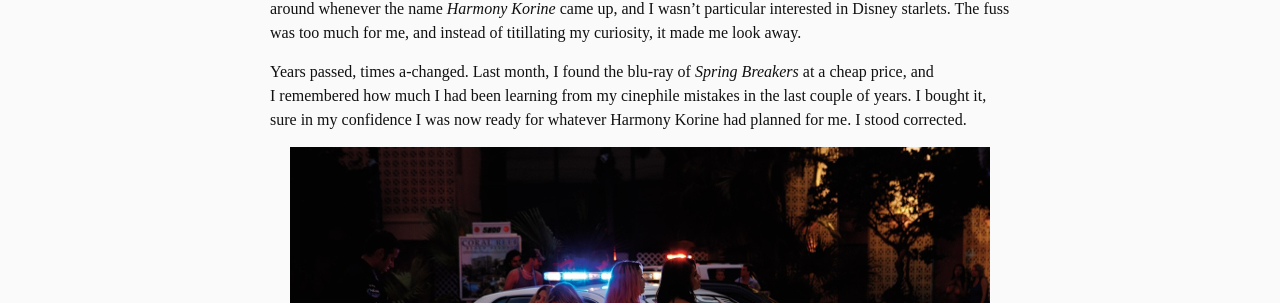
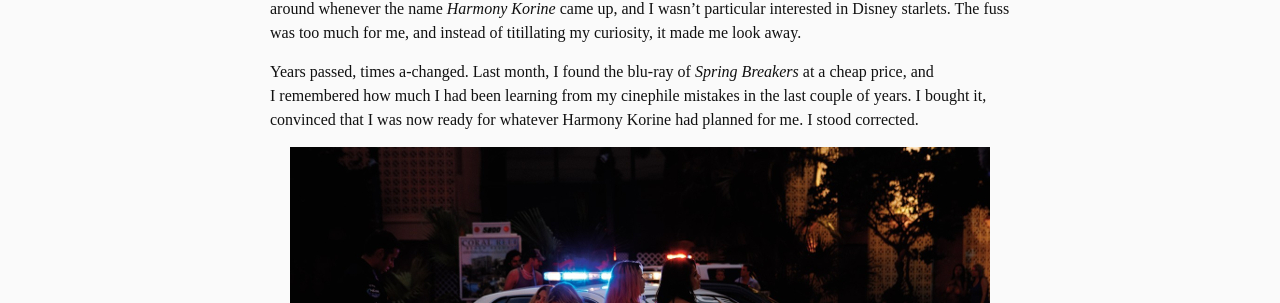
Before and after one commit to manuel-uberti/filmsinwords, a Jekyll site: the page built from _posts/2019-04-01-korine.md, in a window 1280 px wide and 900 px high. Shown: the part 275-578 px from the top of the window. Built offline with Jekyll 4.4.1, drawn with Linux system fonts in a browser that asks for light colours; some web fonts are replaced.

Commit message:
Fix wording

```diff
--- a/_posts/2019-04-01-korine.md
+++ b/_posts/2019-04-01-korine.md
@@ -17,9 +17,9 @@ for me, and instead of titillating my curiosity, it made me look away.
 
 Years passed, times a-changed. Last month, I found the blu-ray of *Spring
 Breakers* at a cheap price, and I remembered how much I had been learning from
-my cinephile mistakes in the last couple of years. I bought it, sure in my
-confidence I was now ready for whatever Harmony Korine had planned for me.
-I stood corrected.
+my cinephile mistakes in the last couple of years. I bought it, convinced that
+I was now ready for whatever Harmony Korine had planned for me. I stood
+corrected.
 
 <p align="center">
     <img src="/media/2019-04-01-spring_breakers.jpg">
```
